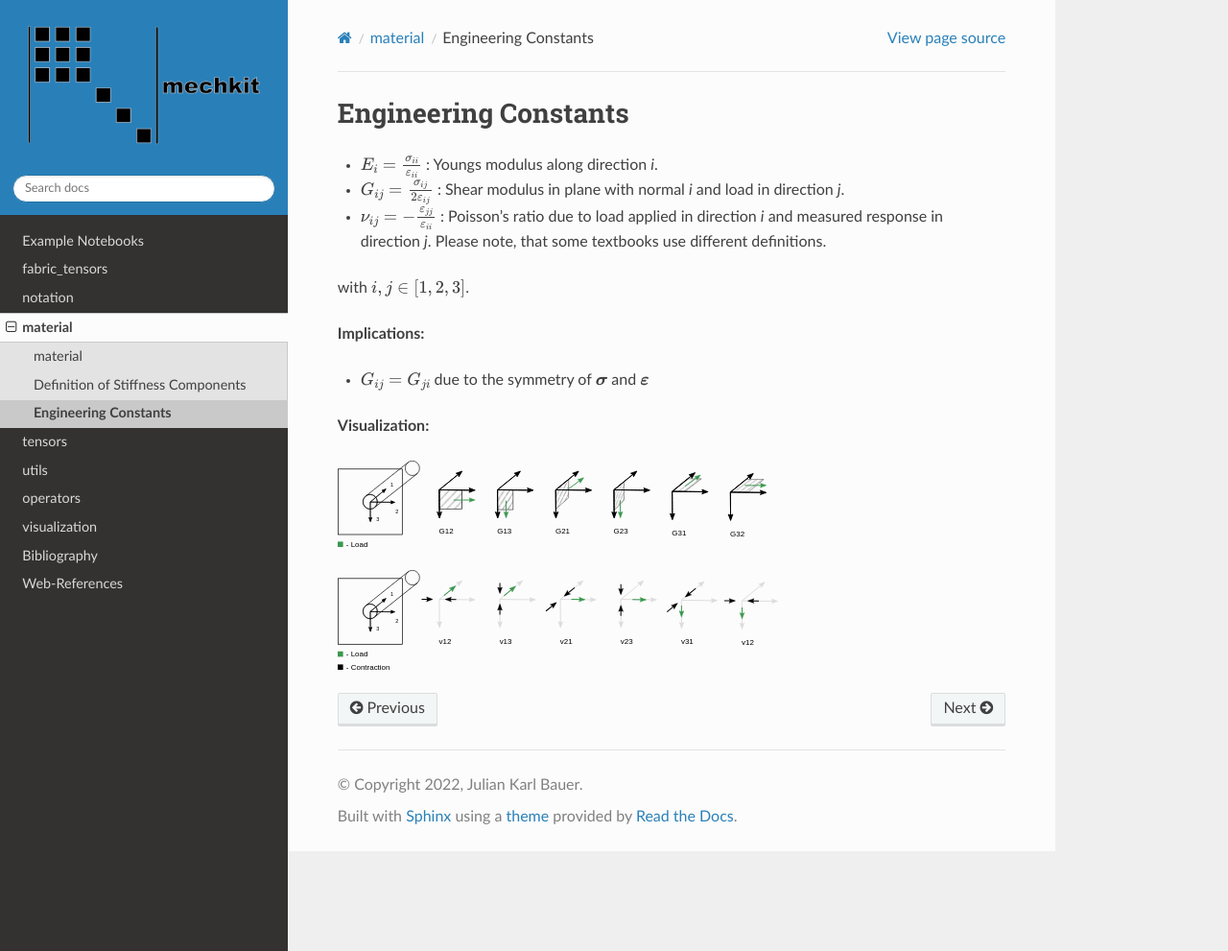
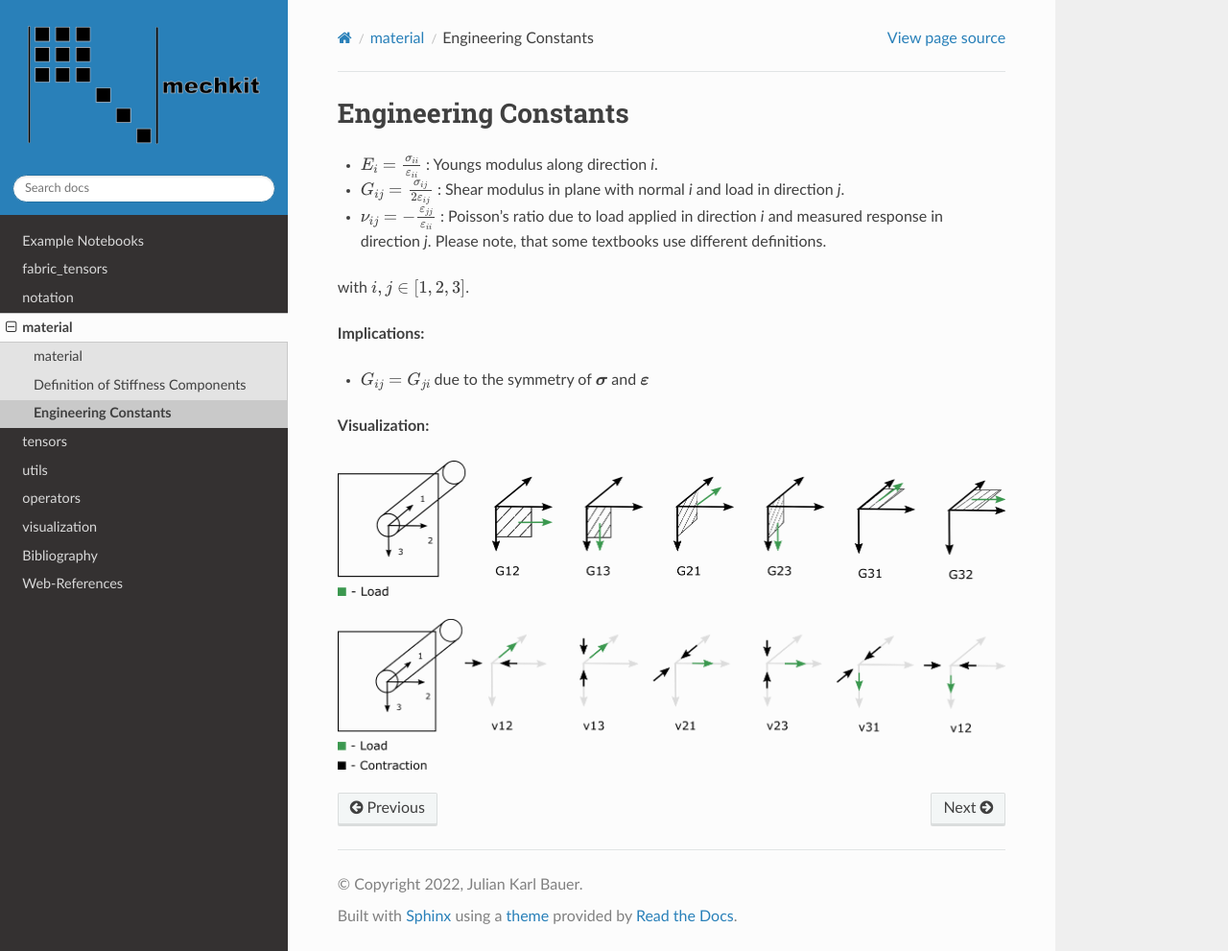
Before and after one commit to JulianKarlBauer/mechkit, a Sphinx documentation site: the page built from docs/source/material_notes_engineeringConstants.rst, in a window 1280 px wide and 991 px high. Shown: the whole window at 96% size. Built offline with Sphinx 7.4.7 and the Read the Docs theme 2.0.0, drawn with Linux system fonts in a browser that asks for light colours.

Commit message:
png files to fix arrow tips and larger

```diff
--- a/docs/source/material_notes_engineeringConstants.rst
+++ b/docs/source/material_notes_engineeringConstants.rst
@@ -20,6 +20,6 @@ with :math:`i, j \in [1, 2, 3]`.
 
 **Visualization:**
 
-.. image:: images/material_engineering_constants_shear.svg
+.. image:: images/material_engineering_constants_shear.png
 
-.. image:: images/material_engineering_constants_poissons.svg
+.. image:: images/material_engineering_constants_poissons.png
```
Also changed, not shown: docs/source/images/material_engineering_constants_poissons.png (added), docs/source/images/material_engineering_constants_poissons.svg, docs/source/images/material_engineering_constants_shear.png (added), docs/source/images/material_engineering_constants_shear.svg.
